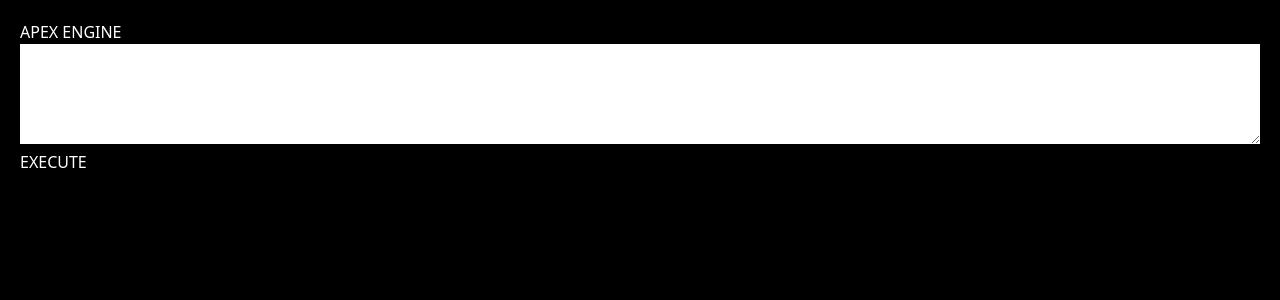
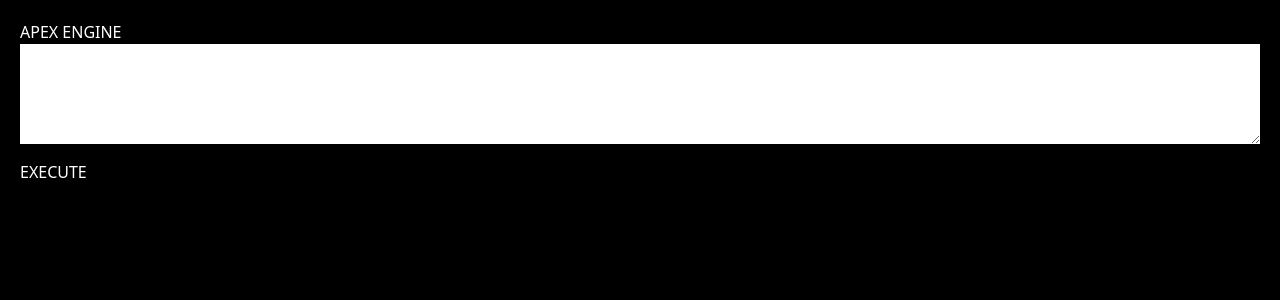
Before and after one commit to priyamsolanki876-gif/Project-apex, a Next.js app: page / in a window 1280 px wide. Shown: the top 300 px of the page. Built offline with nearby package versions, Linux system fonts and the light colour scheme.

Commit message:
Update page.js

```diff
--- a/app/page.js
+++ b/app/page.js
@@ -4,25 +4,24 @@ import { useState } from 'react';
 export default function Page() {
   const [input, setInput] = useState('');
   const [response, setResponse] = useState('');
-  const [loading, setLoading] = useState(false);
 
-  const askEngine = async () => {
-    setLoading(true);
+  const handleExecute = async () => {
+    setResponse("Processing...");
     const res = await fetch('/api/chat', {
       method: 'POST',
+      headers: { 'Content-Type': 'application/json' },
       body: JSON.stringify({ prompt: input }),
     });
     const data = await res.json();
-    setResponse(data.error ? "Error: " + data.error : data.text);
-    setLoading(false);
+    setResponse(data.text || data.error);
   };
 
   return (
-    <div style={{ padding: '20px', background: '#000', color: '#fff', height: '100vh' }}>
+    <div style={{ padding: '20px', background: '#000', color: '#fff' }}>
       <h1>APEX ENGINE</h1>
       <textarea value={input} onChange={(e) => setInput(e.target.value)} style={{ color: '#000', width: '100%', height: '100px' }} />
-      <button onClick={askEngine} disabled={loading}>{loading ? "PROCESSING..." : "EXECUTE"}</button>
-      <div style={{ marginTop: '20px', whiteSpace: 'pre-wrap' }}>{response}</div>
+      <button onClick={handleExecute} style={{ marginTop: '10px' }}>EXECUTE</button>
+      <div style={{ marginTop: '20px' }}>{response}</div>
     </div>
   );
 }
```
